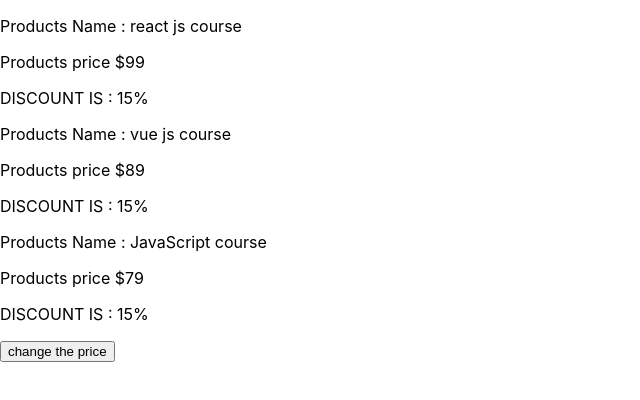
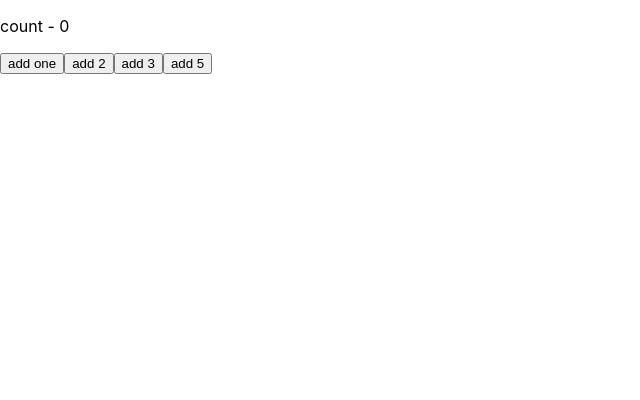
Before and after one commit to sevankeshish/exercise, a React (Create React App) app: page / in a window 1280 px wide. Shown: the top 400 px of the page, without its empty margins (0-640 px from the left). Built offline with nearby package versions, Linux system fonts and the light colour scheme.

Commit message:
useState Counter project

```diff
--- a/src/App.js
+++ b/src/App.js
@@ -1,55 +1,64 @@
 import "./App.css";
 import { useState } from "react";
-import { Products } from "./components/Products-component";
-// import "./App.css";
-// import { useState } from "react";
-// import { Product } from "./components/Products-component";
+// import { Products } from "./components/Products-component";
 
-export const App = () => {
-  const [products, setProducts] = useState([
-    { title: "react js", price: "$99", d: "15%" },
-    { title: "vue js", price: "$89", d: "15%" },
-    { title: "JavaScript", price: "$79", d: "15%" },
-  ]);
-  const clickHandler = () => {
-    setProducts([
-      { title: "react js", price: "$59", d: "12%" },
-      { title: "vue js", price: "$49", d: "10%" },
-      { title: "JavaScript", price: "$39", d: "5%" },
-    ]);
-  };
-  return (
-    <div>
-      {products.map((e) => {
-        return <Products name={e.title} gheymat={e.price} takhfif={e.d} />;
-      })}
-
-      <button onClick={clickHandler}>change the price</button>
-    </div>
-  );
-};
 // const App = () => {
 //   const [products, setProducts] = useState([
-//     { title: "react js", price: "$99" },
-//     { title: "vue js", proce: "$89" },
-//     { title: "JavaScript", price: "$79" },
+//     { title: "react js", price: "$99", d: "15%" },
+//     { title: "vue js", price: "$89", d: "15%" },
+//     { title: "JavaScript", price: "$79", d: "15%" },
 //   ]);
-
 //   const clickHandler = () => {
 //     setProducts([
-//       { title: "react js", price: "$59" },
-//       { title: "vue js", proce: "$49" },
-//       { title: "JavaScript", price: "$39" },
+//       { title: "react js", price: "$59", d: "12%" },
+//       { title: "vue js", price: "$49", d: "10%" },
+//       { title: "JavaScript", price: "$39", d: "5%" },
 //     ]);
 //   };
 //   return (
-//     <div className="App">
-//       {products.map((e) => (
-//         <Product name={e.title} gheymat={e.price} />
-//       ))}
-//       <button onClick={clickHandler}>change price</button>
+//     <div>
+//       {products.map((e) => {
+//         return <Products name={e.title} gheymat={e.price} takhfif={e.d} />;
+//       })}
+
+//       <button onClick={clickHandler}>change the price</button>
 //     </div>
 //   );
 // };
 
+const App = () => {
+  const [counter, setCounter] = useState(0);
+
+  const plus = () => {
+    // setCounter(counter + 1);
+    setCounter((prevCount) => prevCount + 1);
+  };
+
+  const plus2 = () => {
+    // setCounter(counter + 2);
+    setCounter((prevCount) => prevCount + 2);
+  };
+
+  const plus3 = () => {
+    // setCounter(counter + 3);
+    for (let i = 0; i < 3; i++) {
+      // setCounter(counter + 3);
+      setCounter((prevCount) => prevCount + 1);
+    }
+  };
+
+  return (
+    <div>
+      {/* {counter.map((e) => (
+        <Products name={e.title} counter={e.counter} />
+      ))} */}
+      <p>count - {counter}</p>
+      <button onClick={plus}>add one</button>
+      <button onClick={plus2}>add 2</button>
+      <button onClick={plus3}>add 3</button>
+      <button onClick={() => setCounter(counter + 5)}>add 5</button>
+    </div>
+  );
+};
+
 export default App;
--- a/src/components/Products-component.jsx
+++ b/src/components/Products-component.jsx
@@ -1,11 +1,11 @@
 import React from "react";
 
-// export const Product = (props) => {
+// export const Products = (props) => {
 //   return (
 //     <div>
-//       <p>product name : {props.name} course</p>
-//       <p>product price: {props.gheymat} </p>
-//       {props.children}
+//       <p>Products Name : {props.name} course</p>
+//       <p>Products price {props.gheymat}</p>
+//       <p>DISCOUNT IS : {props.takhfif}</p>
 //     </div>
 //   );
 // };
@@ -13,9 +13,10 @@ import React from "react";
 export const Products = (props) => {
   return (
     <div>
-      <p>Products Name : {props.name} course</p>
-      <p>Products price {props.gheymat}</p>
-      <p>DISCOUNT IS : {props.takhfif}</p>
+      <p>
+        {props.name} {props.counter}
+      </p>
+      <p> </p>
     </div>
   );
 };
```
